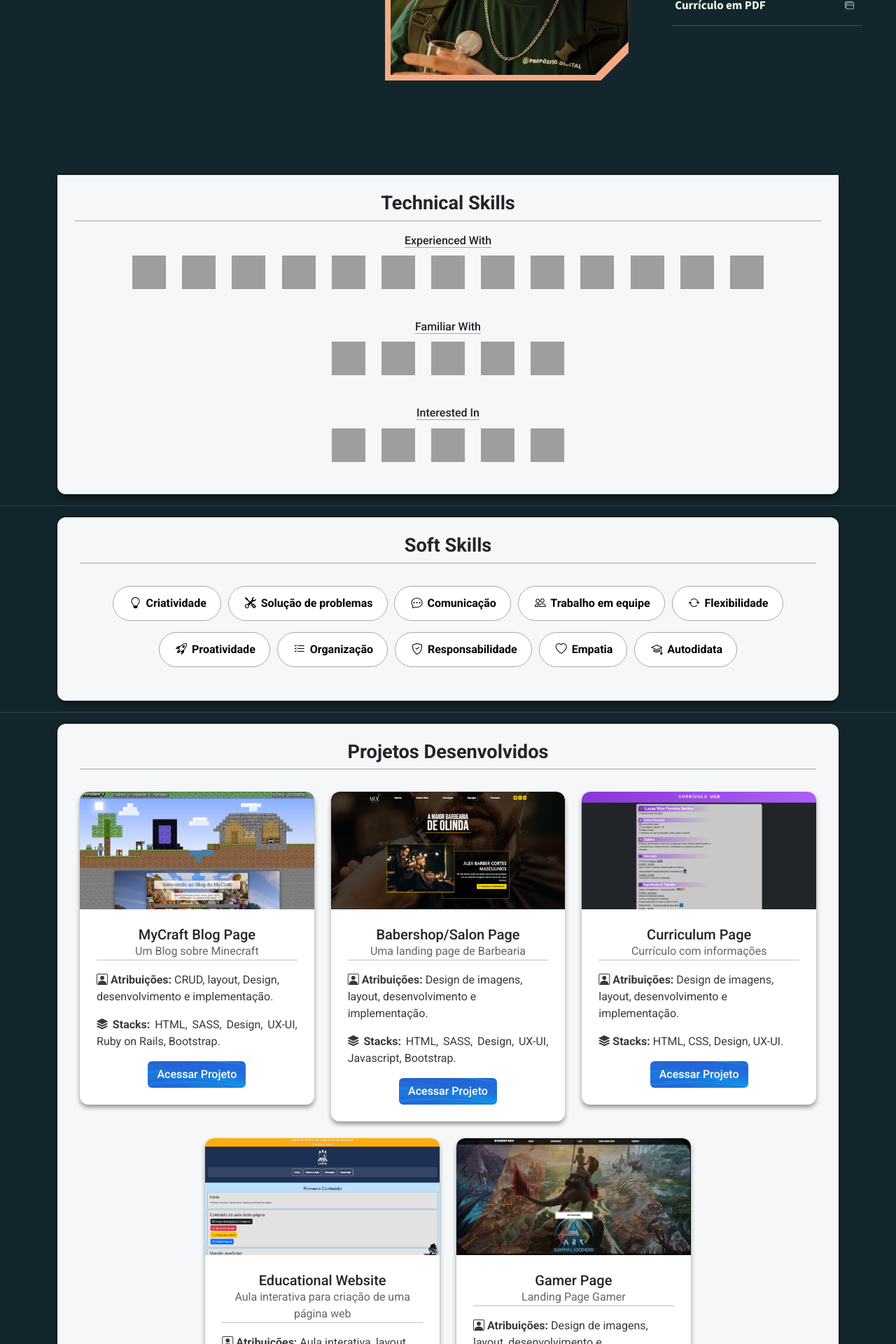
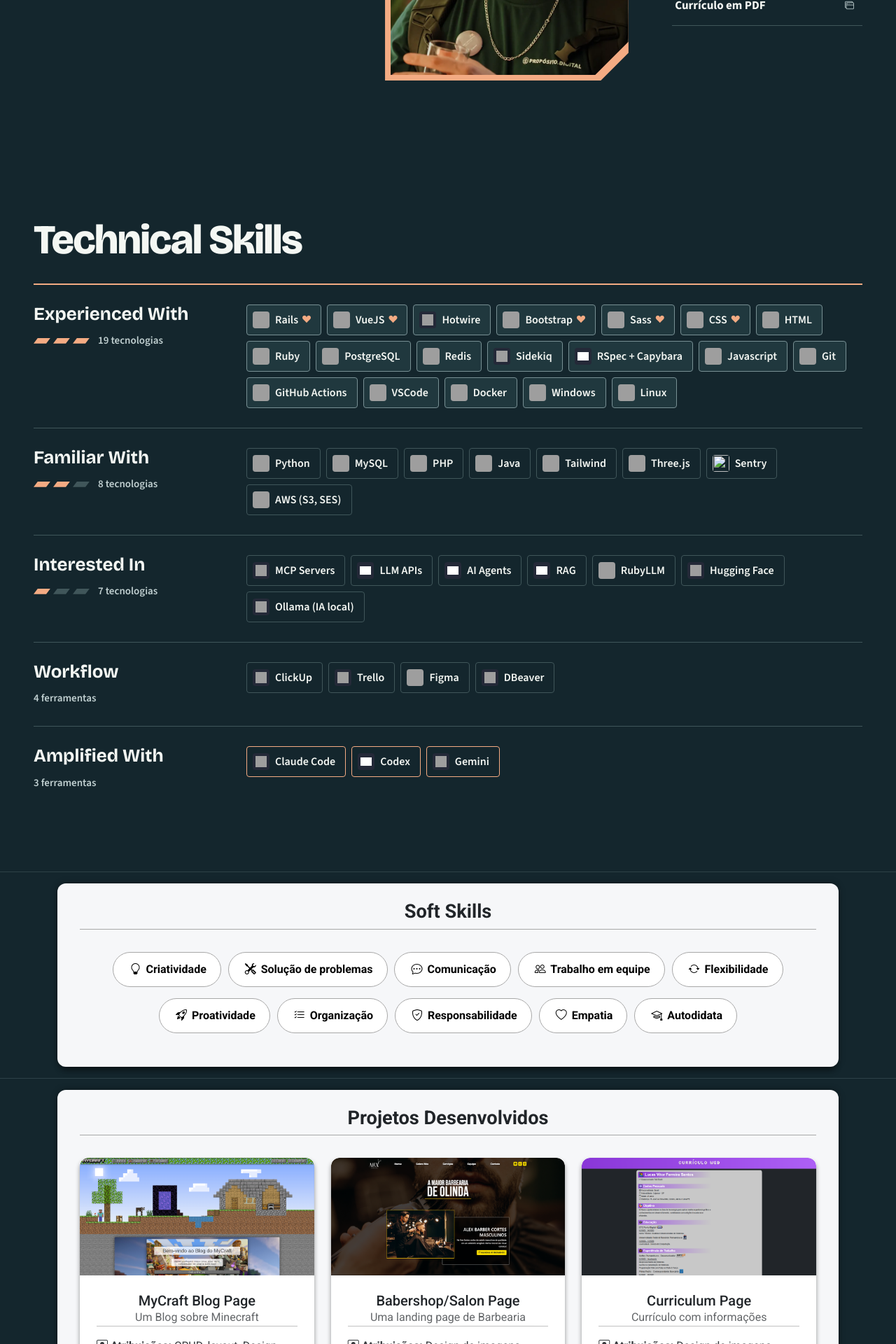
Before and after one commit to lucasact4/lucasact4.github.io, a Jekyll site: the page built from index.html, in a window 1280 px wide. Shown: the part 662-2582 px from the top of the page at 70% size. Built offline with Jekyll 4.4.1, drawn with Linux system fonts in a browser that asks for light colours; grey boxes are pictures that could not be loaded.

Commit message:
Redesenha a seção Technical Skills

```diff
--- a/_data/skills.json
+++ b/_data/skills.json
@@ -1,7 +1,9 @@
 {
   "technical": [
     {
+      "id": "experienced",
       "title": "Experienced With",
+      "level": 3,
       "items": [
         {
           "icon_query": "i=rails",
@@ -14,6 +16,10 @@
           "alt": "Vue",
           "label": "VueJS",
           "favorite": true
+        },
+        {
+          "logo_url": "https://cdn.simpleicons.org/hotwire",
+          "label": "Hotwire"
         },
         {
           "icon_query": "i=bootstrap",
@@ -44,6 +50,23 @@
           "label": "Ruby"
         },
         {
+          "icon_query": "i=postgres&theme=dark",
+          "alt": "PostgreSQL",
+          "label": "PostgreSQL"
+        },
+        {
+          "icon_query": "i=redis",
+          "label": "Redis"
+        },
+        {
+          "logo_url": "https://cdn.simpleicons.org/sidekiq",
+          "label": "Sidekiq"
+        },
+        {
+          "logo_mask": "https://cdn.jsdelivr.net/npm/bootstrap-icons@1.13.1/icons/clipboard-check.svg",
+          "label": "RSpec + Capybara"
+        },
+        {
           "icon_query": "i=js",
           "alt": "Javascript",
           "label": "Javascript"
@@ -52,6 +75,10 @@
           "icon_query": "i=git",
           "alt": "Git",
           "label": "Git"
+        },
+        {
+          "icon_query": "i=githubactions",
+          "label": "GitHub Actions"
         },
         {
           "icon_query": "i=vscode&theme=dark",
@@ -76,17 +103,14 @@
       ]
     },
     {
+      "id": "familiar",
       "title": "Familiar With",
+      "level": 2,
       "items": [
         {
           "icon_query": "i=python",
           "alt": "Python",
           "label": "Python"
-        },
-        {
-          "icon_query": "i=postgres&theme=dark",
-          "alt": "PostgreSQL",
-          "label": "PostgreSQL"
         },
         {
           "icon_query": "i=mysql&theme=dark",
@@ -102,36 +126,100 @@
           "icon_query": "i=java&theme=dark",
           "alt": "Java",
           "label": "Java"
-        }
-      ]
-    },
-    {
-      "title": "Interested In",
-      "items": [
-        {
-          "icon_query": "i=kotlin",
-          "alt": "Kotlin",
-          "label": "Kotlin"
-        },
-        {
-          "icon_query": "i=angular",
-          "alt": "Angular",
-          "label": "Angular"
-        },
-        {
-          "icon_query": "i=nodejs",
-          "alt": "NodeJS",
-          "label": "NodeJS"
-        },
-        {
-          "icon_query": "i=react&theme=dark",
-          "alt": "React",
-          "label": "ReactJS"
         },
         {
           "icon_query": "i=tailwind&theme=dark",
           "alt": "Tailwind",
           "label": "Tailwind"
+        },
+        {
+          "icon_query": "i=threejs",
+          "label": "Three.js"
+        },
+        {
+          "icon_query": "i=sentry",
+          "label": "Sentry"
+        },
+        {
+          "icon_query": "i=aws",
+          "label": "AWS (S3, SES)"
+        }
+      ]
+    },
+    {
+      "id": "interested",
+      "title": "Interested In",
+      "level": 1,
+      "items": [
+        {
+          "logo_url": "https://cdn.simpleicons.org/modelcontextprotocol/white",
+          "label": "MCP Servers"
+        },
+        {
+          "logo_mask": "https://cdn.jsdelivr.net/npm/bootstrap-icons@1.13.1/icons/cpu.svg",
+          "label": "LLM APIs"
+        },
+        {
+          "logo_mask": "https://cdn.jsdelivr.net/npm/bootstrap-icons@1.13.1/icons/robot.svg",
+          "label": "AI Agents"
+        },
+        {
+          "logo_mask": "https://cdn.jsdelivr.net/npm/bootstrap-icons@1.13.1/icons/database-check.svg",
+          "label": "RAG"
+        },
+        {
+          "icon_query": "i=ruby",
+          "label": "RubyLLM"
+        },
+        {
+          "logo_url": "https://cdn.simpleicons.org/huggingface",
+          "label": "Hugging Face"
+        },
+        {
+          "logo_url": "https://cdn.simpleicons.org/ollama/white",
+          "label": "Ollama (IA local)"
+        }
+      ]
+    },
+    {
+      "id": "workflow",
+      "title": "Workflow",
+      "unit": "ferramentas",
+      "items": [
+        {
+          "logo_url": "https://cdn.simpleicons.org/clickup",
+          "label": "ClickUp"
+        },
+        {
+          "logo_url": "https://cdn.simpleicons.org/trello",
+          "label": "Trello"
+        },
+        {
+          "icon_query": "i=figma",
+          "label": "Figma"
+        },
+        {
+          "logo_url": "https://cdn.simpleicons.org/dbeaver/white",
+          "label": "DBeaver"
+        }
+      ]
+    },
+    {
+      "id": "ai",
+      "title": "Amplified With",
+      "unit": "ferramentas",
+      "items": [
+        {
+          "logo_url": "https://cdn.simpleicons.org/claude",
+          "label": "Claude Code"
+        },
+        {
+          "logo_mask": "https://cdn.jsdelivr.net/npm/bootstrap-icons@1.13.1/icons/openai.svg",
+          "label": "Codex"
+        },
+        {
+          "logo_url": "https://cdn.simpleicons.org/googlegemini",
+          "label": "Gemini"
         }
       ]
     }
--- a/_includes/sections/technical-skills.html
+++ b/_includes/sections/technical-skills.html
@@ -1,23 +1,40 @@
-<section class="container">
-    <div class="bg-white-page hard-skills text-center">
-        <h2 class="skills__title">Technical Skills</h2>
-        <div class="sectiontwo__badges d-flex justify-content-center flex-column">
-            {% for group in site.data.skills.technical %}
-            <div{% if forloop.first %} class="mt-2"{% endif %}>
-                <span class="sectiontwo__subtitle">{{ group.title | escape }}</span>
-                <div>
-                    {% for skill in group.items %}
-                    <div class="sectiontwo__icon-container">
-                        <img src="https://skillicons.dev/icons?{{ skill.icon_query | escape }}" alt="{{ skill.alt | escape }}" class="sectiontwo__language-icon" width="48" height="48" loading="lazy">
-                        <span class="sectiontwo__language-name{% if skill.favorite %} with-heart{% endif %}">
-                            {{- skill.label | escape -}}
-                            {% if skill.favorite %}<i class="bi bi-suit-heart-fill" aria-hidden="true"></i>{% endif %}
-                        </span>
-                    </div>
-                    {% endfor %}
-                </div>
+<section class="tech-skills" aria-labelledby="tech-skills-title">
+    <h2 id="tech-skills-title" class="tech-skills__title">Technical Skills</h2>
+    {% assign level_max = 3 %}
+    {% for group in site.data.skills.technical %}
+    <section class="tech-band tech-band--{{ group.id | escape }}" aria-labelledby="tech-band-{{ group.id | escape }}">
+        <div class="tech-band__label">
+            <h3 id="tech-band-{{ group.id | escape }}" class="tech-band__title">{{ group.title | escape }}</h3>
+            <div class="tech-band__meta">
+                {% if group.level %}
+                <span class="tech-band__meter" aria-hidden="true">
+                    {% for step in (1..level_max) %}<span class="tech-band__step{% if step <= group.level %} is-on{% endif %}"></span>{% endfor %}
+                </span>
+                {% endif %}
+                <span class="tech-band__count">{{ group.items | size }} {{ group.unit | default: "tecnologias" | escape }}</span>
             </div>
+        </div>
+        <ul class="tech-band__list">
+            {% for skill in group.items %}
+            <li class="tech-chip sectiontwo__icon-container">
+                {% if skill.icon_query %}
+                <img src="https://skillicons.dev/icons?{{ skill.icon_query | escape }}" alt="" class="tech-chip__icon" width="24" height="24" loading="lazy">
+                {% else %}
+                <span class="tech-chip__icon tech-chip__tile" aria-hidden="true">
+                    {% if skill.logo_url %}
+                    <img src="{{ skill.logo_url | escape }}" alt="" class="tech-chip__logo" width="16" height="16" loading="lazy">
+                    {% else %}
+                    <span class="tech-chip__logo tech-chip__logo--mask" style="--logo: url('{{ skill.logo_mask | escape }}')"></span>
+                    {% endif %}
+                </span>
+                {% endif %}
+                <span class="tech-chip__name{% if skill.favorite %} with-heart{% endif %}">
+                    {{- skill.label | escape -}}
+                    {% if skill.favorite %}<i class="bi bi-suit-heart-fill" aria-hidden="true"></i>{% endif %}
+                </span>
+            </li>
             {% endfor %}
-        </div>
-    </div>
+        </ul>
+    </section>
+    {% endfor %}
 </section>
```
Also changed, not shown: _includes/styles/skills.css (+184 -45 lines).
